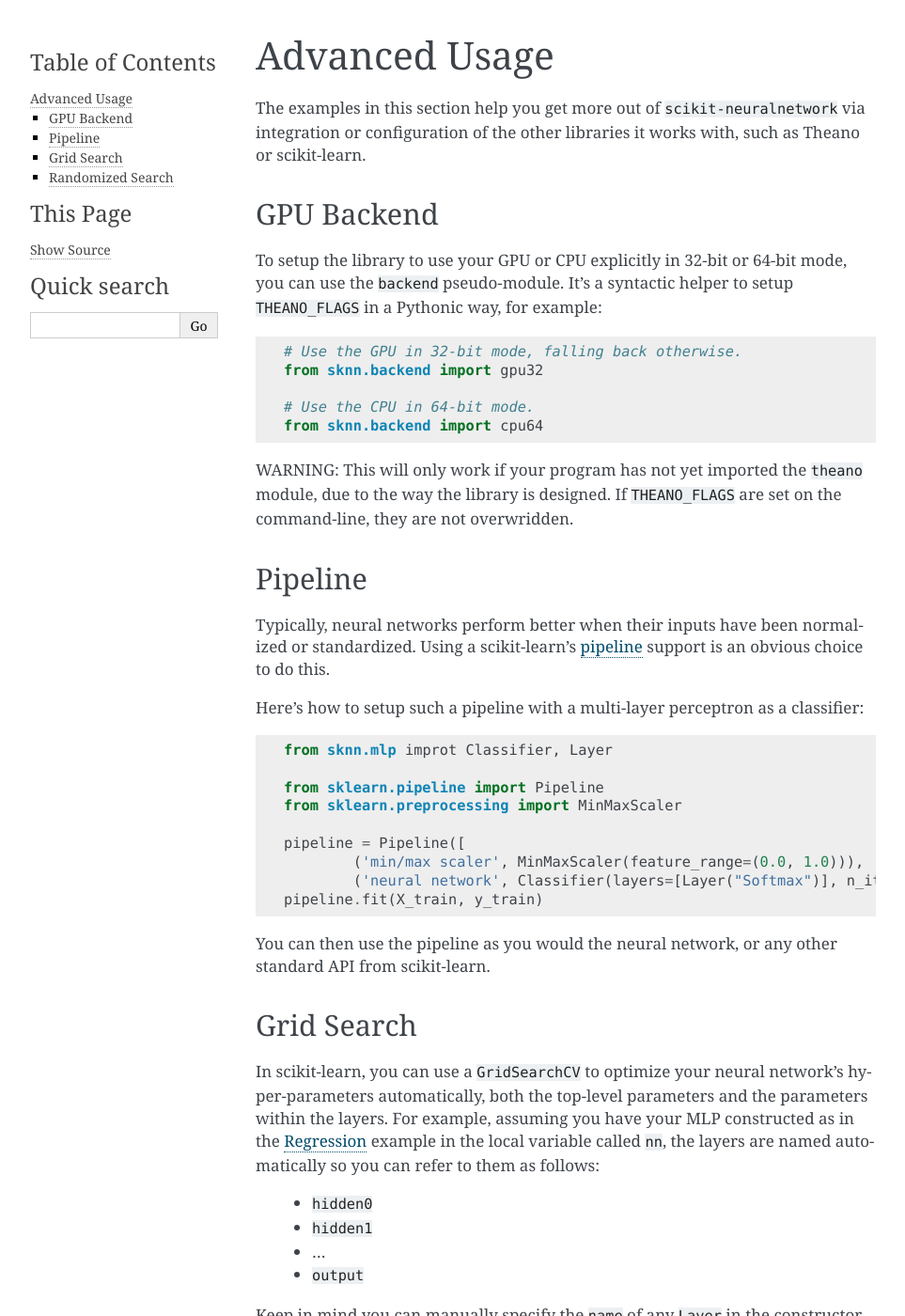
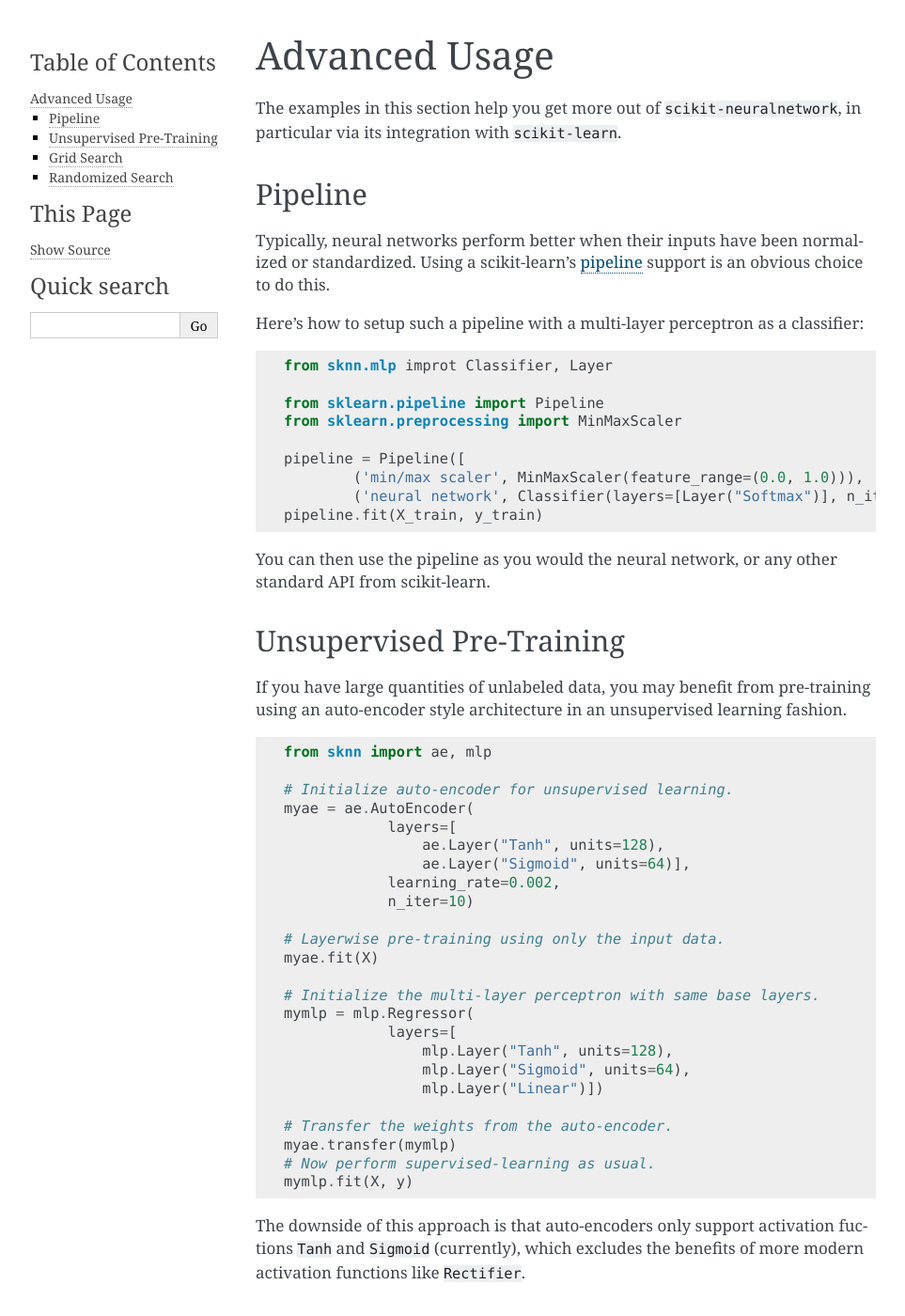
Before and after one commit to aigamedev/scikit-neuralnetwork, a Sphinx documentation site: the page built from docs/guide_advanced.rst, in a window 1280 px wide and 1400 px high. Shown: the whole window at 94% size, without its empty margins (148-1111 px from the left). Built offline with Sphinx 7.4.7, drawn with Linux system fonts in a browser that asks for light colours.

Commit message:
Expanding the documentation, new section with misc. additions, and details about auto-encoder.

```diff
--- a/README.rst
+++ b/README.rst
@@ -37,8 +37,8 @@
 
 This contains its own packaged version of ``pylearn2`` from the date of the release (and tag) but will use any globally installed version if available.
 
-Pulling From Repository
-~~~~~~~~~~~~~~~~~~~~~~~
+Pulling Repositories
+~~~~~~~~~~~~~~~~~~~~
 
 You'll need to first install some dependencies manually.  Unfortunately, ``pylearn2`` isn't yet installable via PyPI and recommends an editable (``pip -e``) installation::
 
--- a/docs/guide_advanced.rst
+++ b/docs/guide_advanced.rst
@@ -1,24 +1,7 @@
 Advanced Usage
 ==============
 
-The examples in this section help you get more out of ``scikit-neuralnetwork`` via integration or configuration of the other libraries it works with, such as Theano or scikit-learn.
-
-
-GPU Backend
------------
-
-To setup the library to use your GPU or CPU explicitly in 32-bit or 64-bit mode, you can use the ``backend`` pseudo-module.  It's a syntactic helper to setup ``THEANO_FLAGS`` in a Pythonic way, for example:
-
-.. code:: python
-
-    # Use the GPU in 32-bit mode, falling back otherwise.
-    from sknn.backend import gpu32
-
-    # Use the CPU in 64-bit mode.
-    from sknn.backend import cpu64
-
-
-WARNING: This will only work if your program has not yet imported the ``theano`` module, due to the way the library is designed.  If ``THEANO_FLAGS`` are set on the command-line, they are not overwridden.
+The examples in this section help you get more out of ``scikit-neuralnetwork``, in particular via its integration with ``scikit-learn``.
 
 
 .. _example-pipeline:
@@ -43,6 +26,41 @@ Here's how to setup such a pipeline with a multi-layer perceptron as a classifie
     pipeline.fit(X_train, y_train)
 
 You can then use the pipeline as you would the neural network, or any other standard API from scikit-learn.
+
+
+Unsupervised Pre-Training
+-------------------------
+
+If you have large quantities of unlabeled data, you may benefit from pre-training using an auto-encoder style architecture in an unsupervised learning fashion.
+
+.. code:: python
+
+    from sknn import ae, mlp
+
+    # Initialize auto-encoder for unsupervised learning.
+    myae = ae.AutoEncoder(
+                layers=[
+                    ae.Layer("Tanh", units=128),
+                    ae.Layer("Sigmoid", units=64)],
+                learning_rate=0.002,
+                n_iter=10)
+
+    # Layerwise pre-training using only the input data.
+    myae.fit(X)
+
+    # Initialize the multi-layer perceptron with same base layers.
+    mymlp = mlp.Regressor(
+                layers=[
+                    mlp.Layer("Tanh", units=128),
+                    mlp.Layer("Sigmoid", units=64),
+                    mlp.Layer("Linear")])
+
+    # Transfer the weights from the auto-encoder.
+    myae.transfer(mymlp)
+    # Now perform supervised-learning as usual.
+    mymlp.fit(X, y)
+
+The downside of this approach is that auto-encoders only support activation fuctions ``Tanh`` and ``Sigmoid`` (currently), which excludes the benefits of more modern activation functions like ``Rectifier``.
 
 
 Grid Search
--- a/docs/index.rst
+++ b/docs/index.rst
@@ -26,8 +26,9 @@ User Guide
 .. toctree::
     :maxdepth: 2
 
-    guide_start
+    guide_installation
     guide_beginners
+    guide_intermediate
     guide_advanced
 
 
```
Also changed, not shown: docs/guide_beginners.rst (+1 -32 lines), docs/guide_installation.rst (renamed from docs/guide_start.rst, +21 -1 lines), docs/guide_intermediate.rst (added, +70 -0 lines).
